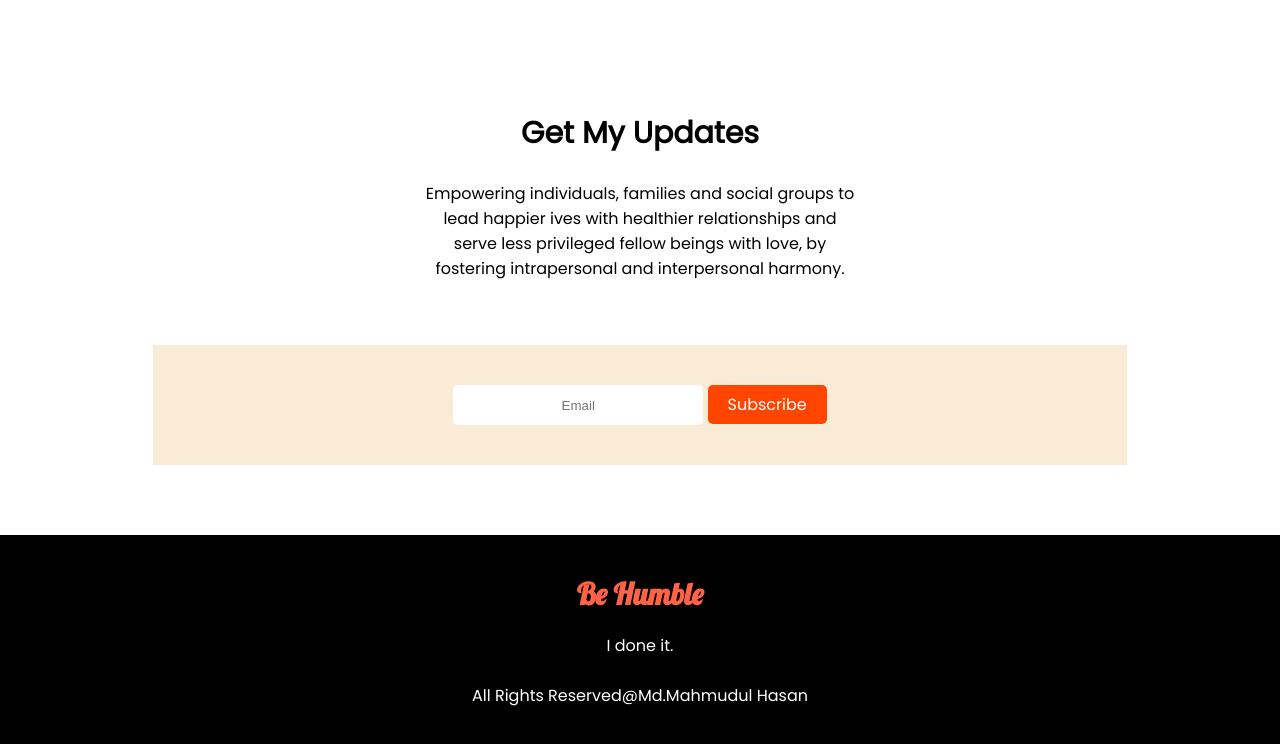
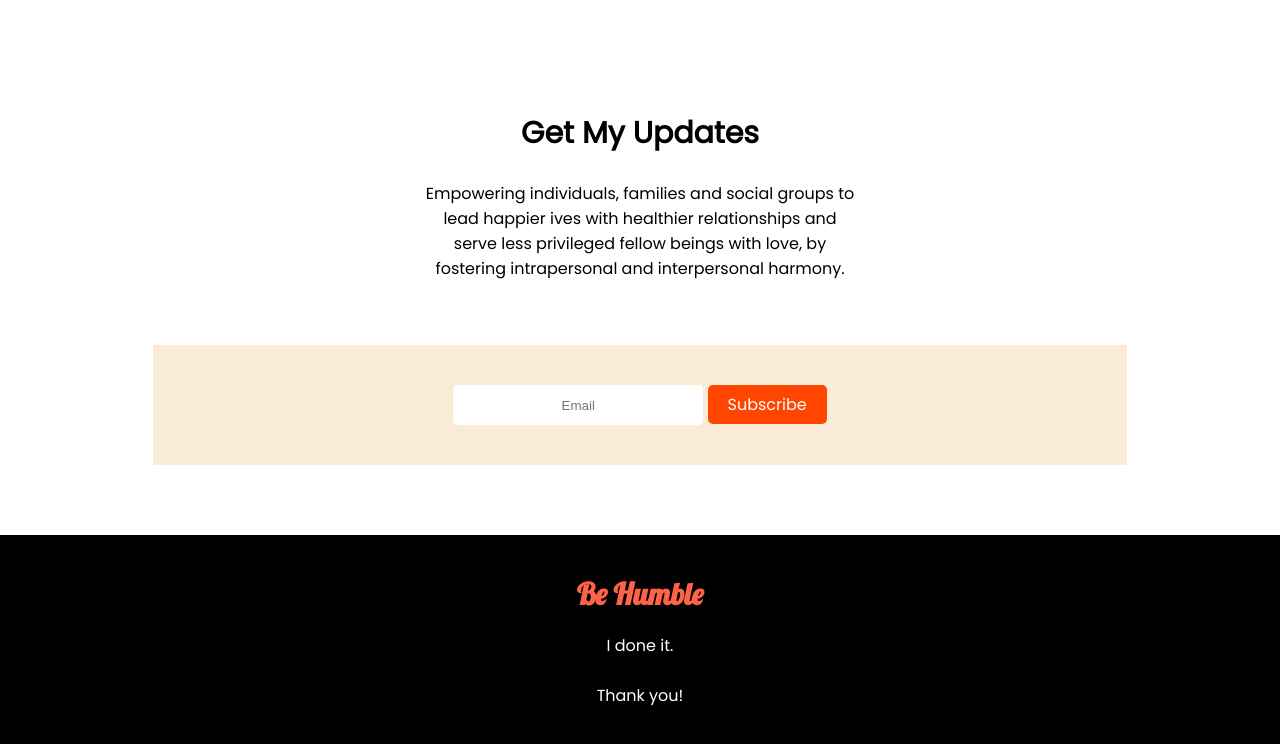
Before and after one commit to Mahmudul-hasan16/Donation-Today, a plain HTML site: page index.html in a window 1280 px wide. Shown: the part 2566-3310 px from the top of the page. Drawn offline with Linux system fonts and the light colour scheme.

Commit message:
footer-text-change

```diff
--- a/index.html
+++ b/index.html
@@ -177,7 +177,7 @@
 
 <footer>
     <h2>Be Humble</h2>
-    <p>I done it. <br><br> All Rights Reserved@Md.Mahmudul Hasan</p>
+    <p>I done it. <br><br> Thank you!</p>
 </footer>
 
 </html>
```
